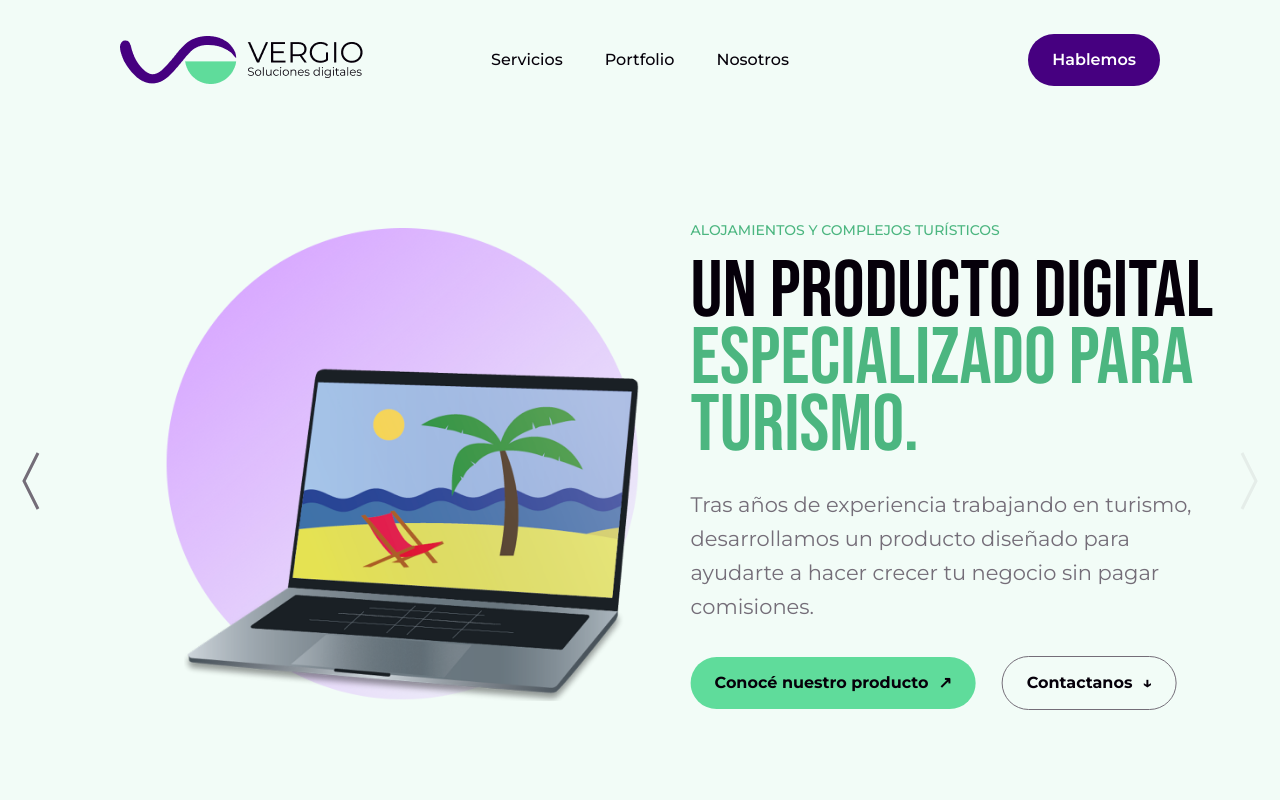
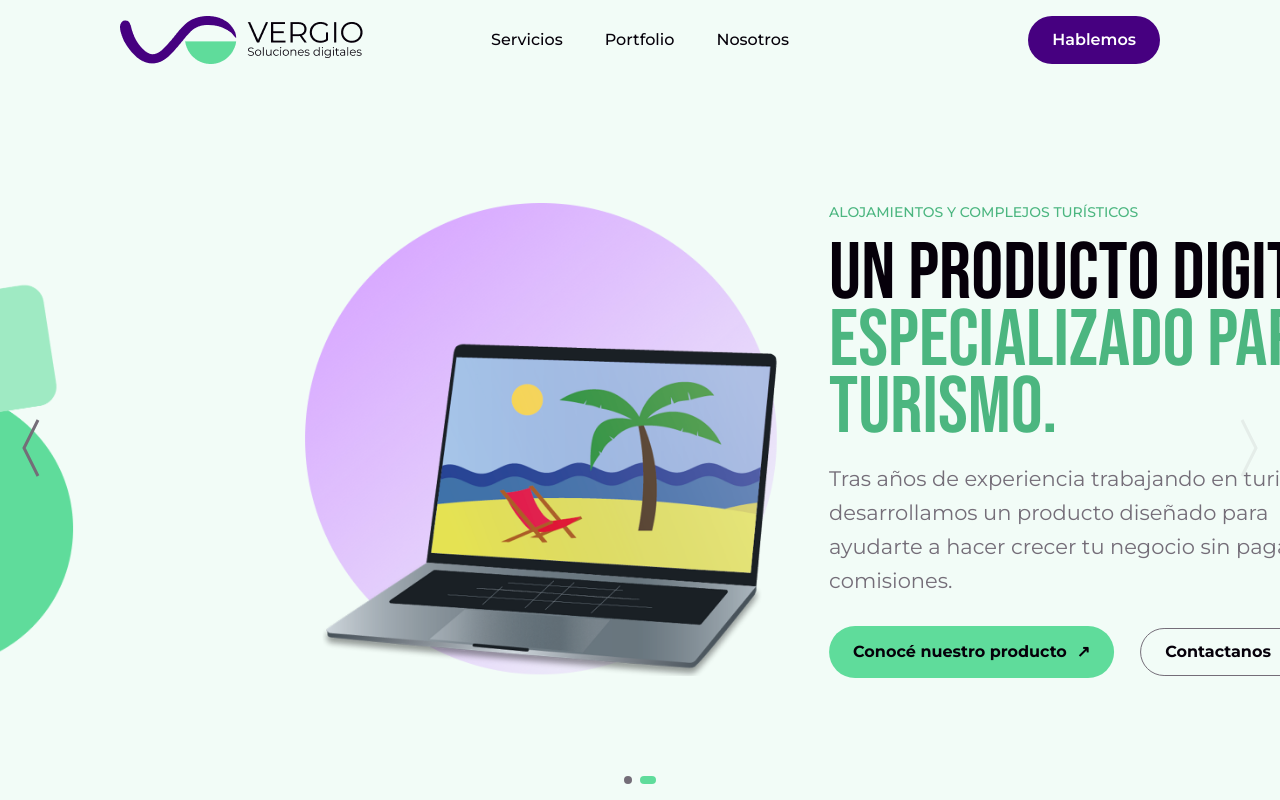
Before and after one commit to gersiomarsiento/vergio_site, a Next.js app: page / in a window 1280 px wide. Shown: the top 800 px of the page. Built offline with nearby package versions, Linux system fonts and the light colour scheme.

Commit message:
fix: style fixes on hero

```diff
--- a/app/globals.css
+++ b/app/globals.css
@@ -133,13 +133,13 @@ a {
 .section-shell {
   padding: 60px 120px;
   margin-inline: auto;
-  height: calc(100svh - 120px);
-  max-height: 858px;
+  /* height: calc(100dvh - 120px); */
+  /* max-height: 858px; */
 }
 
 .site-header {
   margin: 0 auto;
-  height: 120px;
+  height: 80px;
   display: grid;
   grid-template-columns: 1fr auto 1fr;
   align-items: center;
@@ -203,13 +203,13 @@ a {
   box-shadow: 0 10px 25px rgba(71, 0, 131, 0.15);
 }
 .button-small {
-  min-height: 40px;
+  height: 40px;
   font-weight: 400;
   padding: 10px 16px;
   font-size: 14px;
 }
 .button-large {
-  min-height: 48px;
+  height: 48px;
   font-weight: 600;
   padding: 14px 24px;
   font-size: 16px;
@@ -220,6 +220,7 @@ a {
 }
 .button-transparent {
   background: transparent;
+  height: 48px;
 }
 .text-link {
   display: inline-flex;
@@ -246,7 +247,7 @@ h1 span {
   color: var(--purple);
 }
 .hero-text {
-  margin: 28px 0 32px;
+  margin: 20px 0 28px;
   font-size: 21px;
   line-height: 34px;
   letter-spacing: -1%;
--- a/components/AboutSection.tsx
+++ b/components/AboutSection.tsx
@@ -7,7 +7,7 @@ export default function AboutSection() {
         <div className="max-w-360 justify-self-center p-30 flex flex-col gap-30">
           <div className="">
             <p className="eyebrow text-purple">SOBRE NOSOTROS</p>
-            <h2 className="font-bebas text-[80px]! desktop:text-[130px]! leading-[84%]! text-black">
+            <h2 className="font-bebas text-[80px]! desktop:text-[120px]! leading-[84%]! text-black">
               UN ENFOQUE HUMANO, <br />
               <span className="text-purple">UN RESULTADO REAL</span>
             </h2>
--- a/components/ContactSection.tsx
+++ b/components/ContactSection.tsx
@@ -7,7 +7,7 @@ export default function ContactSection() {
       <section id="about" className="special-gradient">
         <div className="p-30 max-w-360 justify-self-center w-full">
           <div className="eyebrow text-mint">¿TENÉS UN PROYECTO EN MENTE?</div>
-          <h2 className="font-bebas text-[80px]! desktop:text-[130px]! leading-[84%]! text-white">
+          <h2 className="font-bebas text-[80px]! desktop:text-[120px]! leading-[84%]! text-white">
             CREEMOS ALGO <br />
             <span className="text-mint">QUE VALGA LA PENA</span>
           </h2>
--- a/components/HeroSlider.tsx
+++ b/components/HeroSlider.tsx
@@ -74,8 +74,8 @@ export default function Hero() {
 
   return (
     <main id="top">
-      <section className="section-shell px-0!">
-        <div className="hero max-w-360 justify-self-center relative">
+      <section className="section-shell p-0!">
+        <div className="hero max-w-360 h-[calc(100dvh-80px)] justify-self-center relative">
           <Swiper
             modules={[Autoplay]}
             fadeEffect={{ crossFade: true }}
@@ -92,16 +92,16 @@ export default function Hero() {
               setIsBeginning(swiper.isBeginning);
               setIsEnd(swiper.isEnd);
             }}
-            className="w-full"
+            className="w-full h-full"
           >
             {slides.map((slide, i) => (
-              <SwiperSlide key={i} className="px-29">
+              <SwiperSlide key={i} className="px-29 py-4 h-full content-center">
                 <div
                   className={`hero flex ${slide.style == "default" ? "flex-row" : "flex-row-reverse"} max-w-360 justify-self-center`}
                 >
                   <div className="hero-copy">
                     <p className={`eyebrow ${slide.style == "default" ? "text-purple" : "text-mint-400!"}`}>{slide.eyebrow}</p>
-                    <h1 className="uppercase font-bebas text-[80px] desktop:text-[130px] leading-[84%]">
+                    <h1 className="uppercase font-bebas text-[80px] desktop:text-[120px] leading-[84%]">
                       {slide.title}
                     </h1>
                     <p className="hero-text max-w-150 text-gray">{slide.text}</p>
@@ -135,7 +135,7 @@ export default function Hero() {
           </Swiper>
 
           {/* Pagination */}
-          <div className="absolute -bottom-10 left-1/2 -translate-x-1/2 flex gap-2 z-10">
+          <div className="absolute bottom-4 left-1/2 -translate-x-1/2 flex gap-2 z-10">
             {slides.map((_, i) => (
               <span
                 key={i}
--- a/components/PortfolioSection.tsx
+++ b/components/PortfolioSection.tsx
@@ -10,7 +10,7 @@ export default function PortfolioSection() {
           <div className="">
             <div>
               <p className="eyebrow text-white!">CLIENTES SATISFECHOS</p>
-              <h2 className="uppercase font-bebas text-[80px]! desktop:text-[130px]! leading-[84%]! text-white">
+              <h2 className="uppercase font-bebas text-[80px]! desktop:text-[120px]! leading-[84%]! text-white">
                 PROYECTOS REALES
                 <br />
                 <span className="text-mint-400">SOLUCIONES A MEDIDA</span>
--- a/components/site-footer.tsx
+++ b/components/site-footer.tsx
@@ -4,7 +4,7 @@ import InstagramIcon from "./icons/InstagramIcon";
 
 export function SiteFooter() {
   return (
-    <footer className="footer section-shell">
+    <footer className="footer mx-auto max-w-360 px-30">
         <Link className="brand" href="/#top" aria-label="Inicio">
           <Image
             src="/images/vergio-logo-full-desktop.png"
--- a/components/site-header.tsx
+++ b/components/site-header.tsx
@@ -12,7 +12,7 @@ export function SiteHeader() {
             width={160}
             height={40}
             priority
-            className="h-10 w-auto md:h-12"
+            className="h-10 w-auto md:h-12 object-contain"
           />
         </Link>
         <nav className="nav" aria-label="Navegación principal">
```
